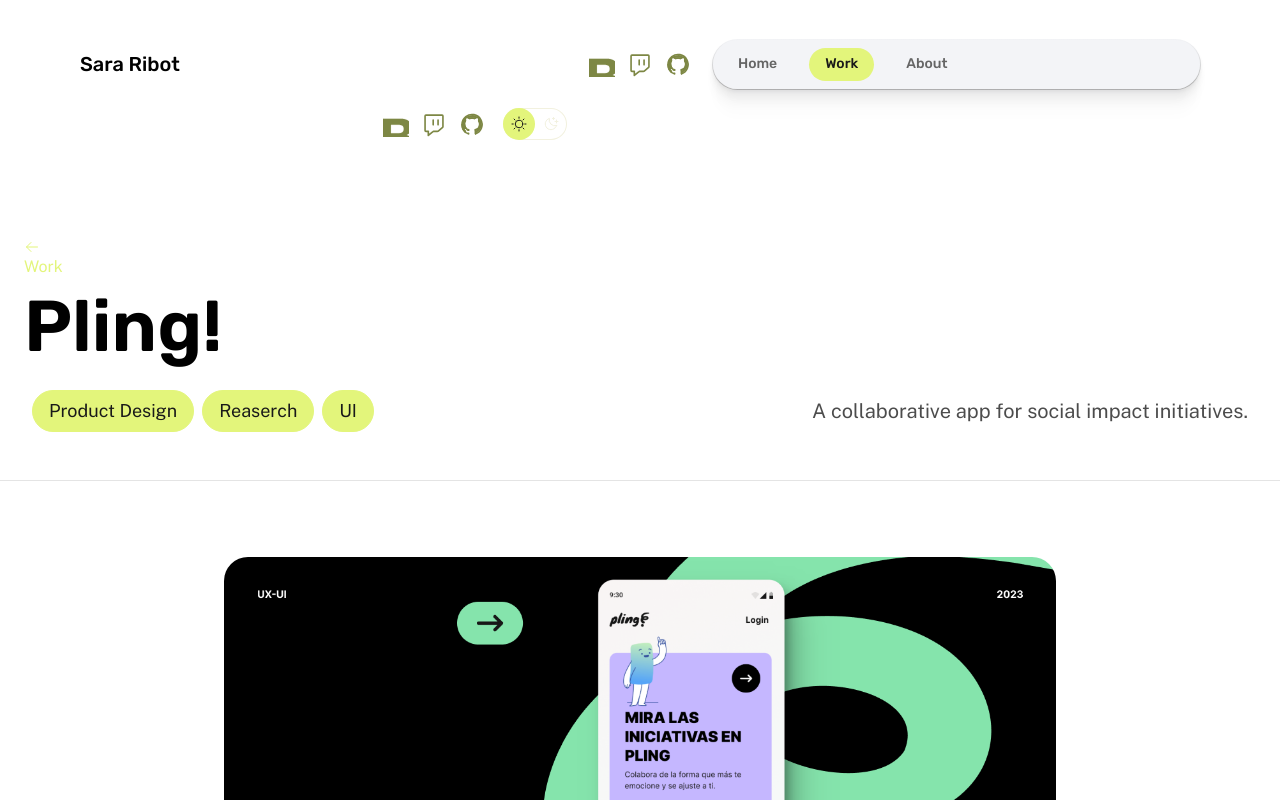
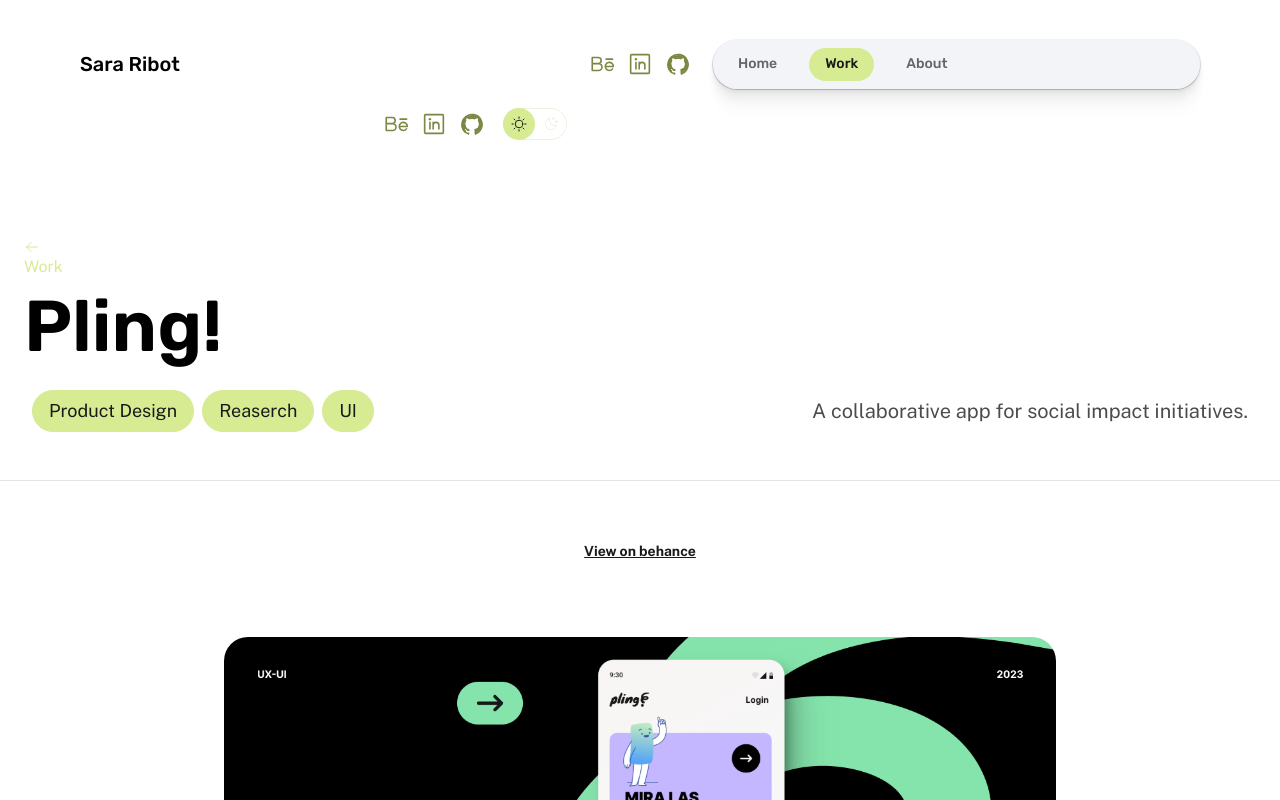
Before and after one commit to sararibot/personal-website, an Astro site: page /work/pling in a window 1280 px wide. Built offline with nearby package versions, Linux system fonts and the light colour scheme; Astro itself is replaced by a stand-in of ours.

Commit message:
some changes

```diff
--- a/src/components/CallToAction.astro
+++ b/src/components/CallToAction.astro
@@ -16,7 +16,7 @@ const { href } = Astro.props;
 		text-align: center;
 		padding: 0.56em 1em;
 		gap: 0.8em;
-		color: var(--accent-text-over);
+		color: var(--accent-text-over) !important;
 		text-decoration: none;
 		line-height: 1.1;
 		border-radius: 888rem;
--- a/src/components/IconPaths.ts
+++ b/src/components/IconPaths.ts
@@ -36,5 +36,5 @@ export const iconPaths = {
 	'linkedin-logo': `<rect width="184" height="184" x="36" y="36" fill="none" stroke-linecap="round" stroke-linejoin="round" stroke-width="16" rx="8"/><path fill="none" stroke-linecap="round" stroke-linejoin="round" stroke-width="16" d="M120 112v64m-32-64v64m32-36a28 28 0 0 1 56 0v36"/><circle stroke="none" cx="88" cy="80" r="12"/>`,
 	'instagram-logo': `<circle cx="128" cy="128" r="40" fill="none" stroke-miterlimit="10" stroke-width="16"/><rect width="184" height="184" x="36" y="36" fill="none" stroke-linecap="round" stroke-linejoin="round" stroke-width="16" rx="48"/><circle cx="180" cy="76" r="12" stroke="none" />`,
 	'tiktok-logo': `<path fill="none" stroke-linecap="round" stroke-linejoin="round" stroke-width="16" d="M168 106a96 96 0 0 0 56 18V84a56 56 0 0 1-56-56h-40v128a28 28 0 1 1-40-25V89a68 68 0 1 0 80 67Z"/>`,
-	'behance-logo': `<path d="M232 237.2c31.8-15.2 48.4-38.2 48.4-74 0-70.6-52.6-87.8-113.3-87.8H0v354.4h171.8c64.4 0 124.9-30.9 124.9-102.9 0-44.5-21.1-77.4-64.7-89.7zM77.9 135.9H151c28.1 0 53.4 7.9 53.4 40.5 0 30.1-19.7 42.2-47.5 42.2h-79v-82.7zm83.3 233.7H77.9V272h84.9c34.3 0 56 14.3 56 50.6 0 35.8-25.9 47-57.6 47zm358.5-240.7H376V94h143.7v34.9zM576 305.2c0-75.9-44.4-139.2-124.9-139.2-78.2 0-131.3 58.8-131.3 135.8 0 79.9 50.3 134.7 131.3 134.7 61.3 0 101-27.6 120.1-86.3H509c-6.7 21.9-34.3 33.5-55.7 33.5-41.3 0-63-24.2-63-65.3h185.1c.3-4.2.6-8.7.6-13.2zM390.4 274c2.3-33.7 24.7-54.8 58.5-54.8 35.4 0 53.2 20.8 56.2 54.8H390.4z"/>`,
+	'behance-logo': `<line x1="168" y1="80" x2="232" y2="80" fill="none" stroke="currentColor" stroke-linecap="round" stroke-linejoin="round" stroke-width="16"/><path d="M32,124H94a34,34,0,0,1,0,68H32V64H90a30,30,0,0,1,0,60" fill="none" stroke="currentColor" stroke-linecap="round" stroke-linejoin="round" stroke-width="16"/><path d="M232,176a40,40,0,1,1,8-24H160" fill="none" stroke="currentColor" stroke-linecap="round" stroke-linejoin="round" stroke-width="16"/>`,
 };
--- a/src/components/Nav.astro
+++ b/src/components/Nav.astro
@@ -13,7 +13,7 @@ const textLinks: { label: string; href: string }[] = [
 /** Icon links to social media — edit these with links to your profiles! */
 const iconLinks: { label: string; href: string; icon: keyof typeof iconPaths }[] = [
 	{ label: 'Behance', href: 'https://twitter.com/me', icon: 'behance-logo' },
-	{ label: 'Twitch', href: 'https://twitch.tv/me', icon: 'twitch-logo' },
+	{ label: 'LinkedIn', href: 'https://twitch.tv/me', icon: 'linkedin-logo' },
 	{ label: 'GitHub', href: 'https://github.com/me', icon: 'github-logo' },,
 ];
 ---
--- a/src/components/Pill.astro
+++ b/src/components/Pill.astro
@@ -5,7 +5,7 @@
 		display: flex;
 		padding: 0.5rem 1rem;
 		gap: 0.5rem;
-		color: var(--gray-50);
+		color: var(--accent-text-over);
 		border: 1px solid var(--accent-regular);
 		background-color: var(--accent-regular);
 		border-radius: 999rem;
--- a/src/components/PortfolioPreview.astro
+++ b/src/components/PortfolioPreview.astro
@@ -39,8 +39,8 @@ const { data, slug } = Astro.props.project;
 		z-index: 1;
 		margin: 0.5rem;
 		padding: 0.5rem 1rem;
-		background: var(--gray-50);
-		color: var(--accent-light);
+		background: var(--bg-dark);
+		color: var(--accent-regular);
 		border-radius: 0.375rem;
 	}
 
--- a/src/content/config.ts
+++ b/src/content/config.ts
@@ -5,6 +5,7 @@ export const collections = {
 		schema: z.object({
 			title: z.string(),
 			description: z.string(),
+			behance: z.string().optional(),
 			publishDate: z.coerce.date(),
 			tags: z.array(z.string()),
 			img: z.string(),
--- a/src/content/work/pling.md
+++ b/src/content/work/pling.md
@@ -9,6 +9,7 @@ tags:
   - Product Design
   - Reaserch
   - UI
+behance: https://behance.com
 ---
 
 A collaborative app for social impact initiatives that connects them with individuals, helping them find like-minded people and overcome volunteering challenges.
@@ -39,7 +40,7 @@ How con we develop an effective strategy to cultivate a widespread sense of soli
 ![](/public/assets/pling07.png)
 ![](/public/assets/pling08.png)
 
-##Screens
+## Screens
 ![](/public/assets/pling10.png)
 
 
--- a/src/pages/work/[...slug].astro
+++ b/src/pages/work/[...slug].astro
@@ -43,6 +43,7 @@ const { Content } = await entry.render();
 					</Hero>
 				</div>
 			</header>
+			<a id="behanceLink" class="rounded-lg mx-auto font-bold underline max-w-md text-sm" href={entry.data.behance}>View on behance</a>
 			<main class="wrapper">
 				<div class="stack gap-10 content">
 					{entry.data.img && <img src={entry.data.img} alt={entry.data.img_alt || ''} />}
@@ -60,6 +61,10 @@ const { Content } = await entry.render();
 	header {
 		padding-bottom: 2.5rem;
 		border-bottom: 1px solid var(--gray-800);
+	}
+
+	#behanceLink {
+		color: var(--accent-text);
 	}
 
 	img {
--- a/src/styles/global.css
+++ b/src/styles/global.css
@@ -16,12 +16,15 @@
 	--gray-999_40: hsla(var(--gray-999-basis), 0.4);
 	--gray-999: #ffffff;
 
+	--bg-dark: #141925;
+
 	--accent-light: #EBF8A0;
-	--accent-regular: #E3F57B;
+	--accent-regular: #d6eb92;
 	--accent-dark: #7D8744;
 	--accent-overlay: #F2F1DF;
 	--accent-subtle-overlay: var(--accent-overlay);
 	--accent-text-over: var(--gray-50);
+	--accent-text: var(--gray-50);
 
 	--link-color: var(--accent-regular);
 
@@ -31,11 +34,16 @@
 	--gradient-stop-3: var(--accent-dark);
 	--gradient-subtle: linear-gradient(150deg, var(--gray-900) 19%, var(--gray-999) 150%);
 	--gradient-accent: linear-gradient(
+		to right,
+		#dce35b,
+		#45b649
+	);
+	/*--gradient-accent: linear-gradient(
 		150deg,
 		var(--gradient-stop-1),
 		var(--gradient-stop-2),
 		var(--gradient-stop-3)
-	);
+	);*/
 	--gradient-accent-orange: linear-gradient(
 		150deg,
 		#EBDECB,
@@ -76,7 +84,7 @@
 
 :root.theme-dark {
 	--gray-0: #ffffff;
-	--gray-50: #333333;
+	--gray-50: #f3f4f7;
 	--gray-100: #E4E4E4;
 	--gray-200: #CACACA;
 	--gray-300: #B1B1B1;
@@ -89,16 +97,30 @@
 	--gray-999-basis: 225, 31%, 5%;
 	--gray-999: #090b11;
 
+	--bg-dark: #141925;
+
 	--accent-light: #EBF8A0;
-	--accent-regular: #E3F57B;
+	--accent-regular: #d6eb92;
 	--accent-dark: #7D8744;
 	--accent-overlay: #F2F1DF;
 	--accent-subtle-overlay: var(--accent-overlay);
-	--accent-text-over: var(--gray-50);
+	--accent-text-over: var(--gray-800);
+	--accent-text: var(--gray-200);
 
 	--link-color: var(--accent-regular);
 
 	--gradient-stop-1: #4c11c6;
+	--gradient-accent: linear-gradient(
+		to right,
+		#dce35b,
+		#45b649
+	);
+	/*--gradient-accent: linear-gradient(
+		150deg,
+		var(--gradient-stop-1),
+		var(--gradient-stop-2),
+		var(--gradient-stop-3)
+	);*/
 	--gradient-subtle: linear-gradient(150deg, var(--gray-900) 19%, var(--gray-999) 81%);
 	--gradient-accent-orange: linear-gradient(
 		150deg,
```
Also changed, not shown: public/favicon.svg.
